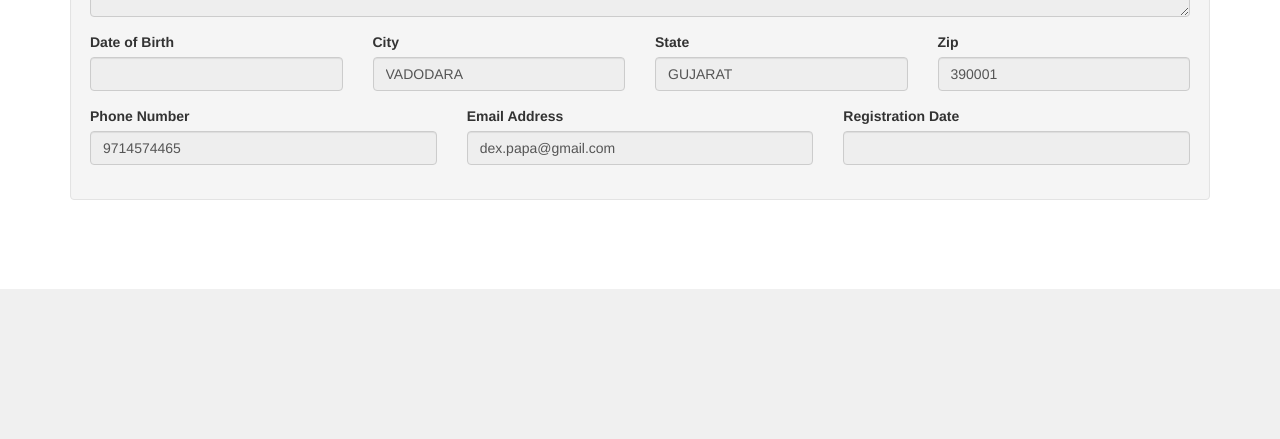
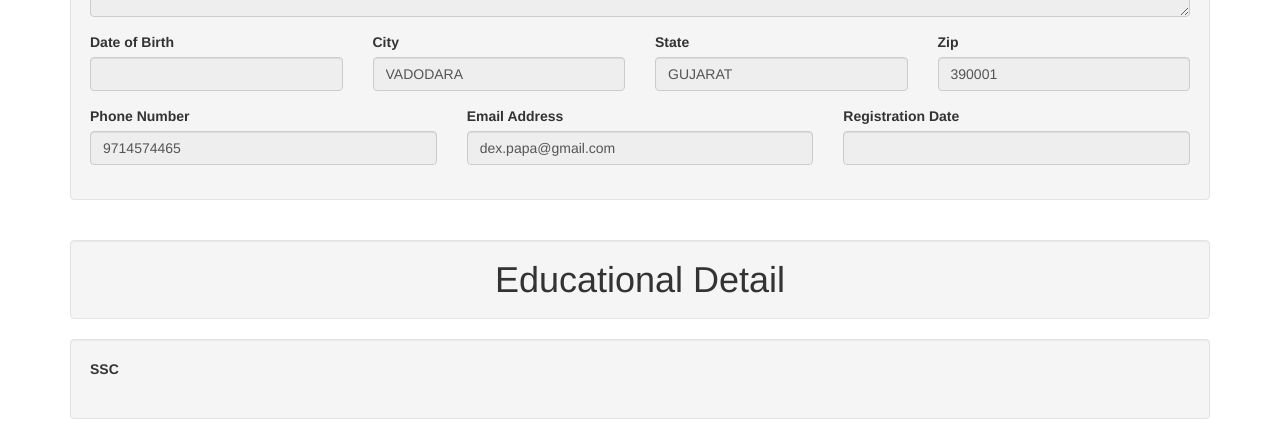
Before and after one commit to krishc17/Admission, a PHP site: page /admin/view.php?id=1 in a window 1280 px wide. Shown: the part 511-950 px from the top of the page. Before the commit the page ends 800 px from the top, so only its background shows below. Run offline with PHP 8.4, Linux system fonts and the light colour scheme; a user stored in the database is signed in; data comes from the database, SQL or seed files in the repository; some libraries are stand-ins or nearby versions.

Commit message:
minor patch
started using inline css because I need to override bootstrap colors, properties
removed duplicate tags for same thing

```diff
--- a/404.php
+++ b/404.php
@@ -14,4 +14,3 @@
       </div>
   </div>
 </div>
-      <br />
--- a/admin/view.php
+++ b/admin/view.php
@@ -26,7 +26,6 @@ if(isset($_SESSION['email']))
 		<link rel="stylesheet" href="//code.jquery.com/ui/1.12.1/themes/base/jquery-ui.css">
 		<link rel="stylesheet" href="/resources/demos/style.css">
 		<title>Basic Profile</title>
-
 		<body>
 			<div class="container">
 				<h1 class="well" style="text-align: center;">Student Detail</h1>
@@ -46,7 +45,7 @@ if(isset($_SESSION['email']))
 							</div>
 							<div class="row">
 								<div class="col-sm-6 form-group">
-                                <label>Gender </label>
+									<label>Gender</label>
 									<input type="text" class="form-control" value="<?php echo $details[2]; ?> " readonly>
 								</div>
 								<div class="col-sm-6 form-group">
@@ -85,7 +84,6 @@ if(isset($_SESSION['email']))
 									<label>Email Address</label>
 									<input type="text" class="form-control" value="<?php echo $details[9]; ?> " readonly>
 								</div>
-
 								<div class="col-sm-4 form-group">
 									<label>Registration Date</label>
 									<input type="text" name="reg_date" class="form-control" value="<?php echo $details[11]; ?> " readonly>
@@ -95,6 +93,23 @@ if(isset($_SESSION['email']))
 					</div>
 				</div>
 			</div>
+<!-- Education Details -->
+			<div class="container">
+				<h1 class="well" style="text-align: center;">Educational Detail</h1>
+				<div class="col-lg-12 well">
+					<div class="row">
+						<div class="col-sm-12">
+							<div class="row">
+								<div class="col-sm-12 form-group">
+									<label>SSC</label>
+								</div>
+
+							</div>
+						</div>
+					</div>
+				</div>
+			</div>
+
 		</body>
 		</html>
 		<?php
@@ -102,7 +117,8 @@ if(isset($_SESSION['email']))
 	else{
 		?>
 		<?php
-	        echo '<div class="container" style="margin:150px;">
+		echo '<title> Error </title>
+		<div class="container" style="margin:150px;">
 		<h1 class="well" style="text-align: center;color: red !important;">Error : Invalid Student ID</h1>
 		<h3 class="well" style="text-align: center;"><a href="view.php?id=1" style="color: #000080 !important;">Click here to return ID 1</a></h3>';
 	}
--- a/home/home-menu.php
+++ b/home/home-menu.php
@@ -21,12 +21,11 @@ if(isset($_SESSION['email']))
 ?>
 
 <title> Navrachna Admission Portal </title>
+<meta name="viewport" content="width=device-width, initial-scale=1">
 <link rel="stylesheet" href="https://maxcdn.bootstrapcdn.com/bootstrap/3.3.7/css/bootstrap.min.css">
 <link rel="stylesheet" type="text/css" href="css/nuv-color.css">
 <link rel="stylesheet" href="style.css" type="text/css">
-<meta name="viewport" content="width=device-width, initial-scale=1">
 <script src="https://ajax.googleapis.com/ajax/libs/jquery/1.12.4/jquery.min.js"></script>
-<script src="https://maxcdn.bootstrapcdn.com/bootstrap/3.3.7/js/bootstrap.min.js"></script>
 <script src="https://ajax.googleapis.com/ajax/libs/jquery/3.2.1/jquery.min.js"></script>
 <script src="https://maxcdn.bootstrapcdn.com/bootstrap/3.3.7/js/bootstrap.min.js"></script>
 <script>
@@ -38,7 +37,7 @@ if(isset($_SESSION['email']))
 <a href="home.php"><img class="img" src="img/nuv_logo.png" /> </a>
 <div class="navbar-nuvcolor navbar-inverse text-center h4">
 	<div class="container-fluid">
-		<div style="margin-left:100px;" class="collapse navbar-collapse" id="myNavbar">
+		<div style="margin-left:100px;" class="collapse navbar-collapse">
 			<ul class="nav navbar-nav vertical lclass" style="text-decoration:none;">
 				<li><a class="link-3" href="index.php" style="color: white !important;">Home</a> </li>
 				<li><a class="link-3" href="profile.php" style="color: white !important;">Profile</a></li>
--- a/home/index.php
+++ b/home/index.php
@@ -9,8 +9,8 @@
 <div class="col-md-9">
   <!-- Website Overview -->
   <div class="panel panel-default">
-    <div class="panel-heading main-color-bg">
-      <h3 class="panel-title">Instructions </h3>
+    <div class="panel-heading main-color-bg" style="background: #BD0006 !important;">
+      <h3 class="panel-title" style="color: white !important;">Instructions</h3>
     </div>
     <div class="panel-body">
       <p>1. Once registered on the portal you can apply for individual Courses given in the options
--- a/home/user-side-menu.php
+++ b/home/user-side-menu.php
@@ -9,8 +9,8 @@
     <div class="row">
       <div class="col-md-3">
        <div class="list-group">
-        <a href="#" class="list-group-item main-color-bg a-color navbar-nuvcolor">
-          <span class="glyphicon glyphicon-cog" aria-hidden="true"></span> Sidemenu</a>
+        <p href="#" class="list-group-item main-color-bg a-color navbar-nuvcolor" style="color: white !important;">
+          <span class="glyphicon glyphicon-cog" aria-hidden="true" style="color: white !important;"></span> Sidemenu</p>
           <a href="index.php" class="list-group-item"><span class="glyphicon glyphicon-list-alt" aria-hidden="true"></span> Home <span class="badge"></span></a>
           <a href="profile.php" class="list-group-item"><span class="glyphicon glyphicon-pencil" aria-hidden="true"></span> Profile<span class="badge"></span></a>
           <a href="educational_details.php" class="list-group-item"><span class="glyphicon glyphicon-book" aria-hidden="true"></span> Educational Details <span class="badge"></span></a>
```
Lines whose indentation alone changed are shown as unchanged.
